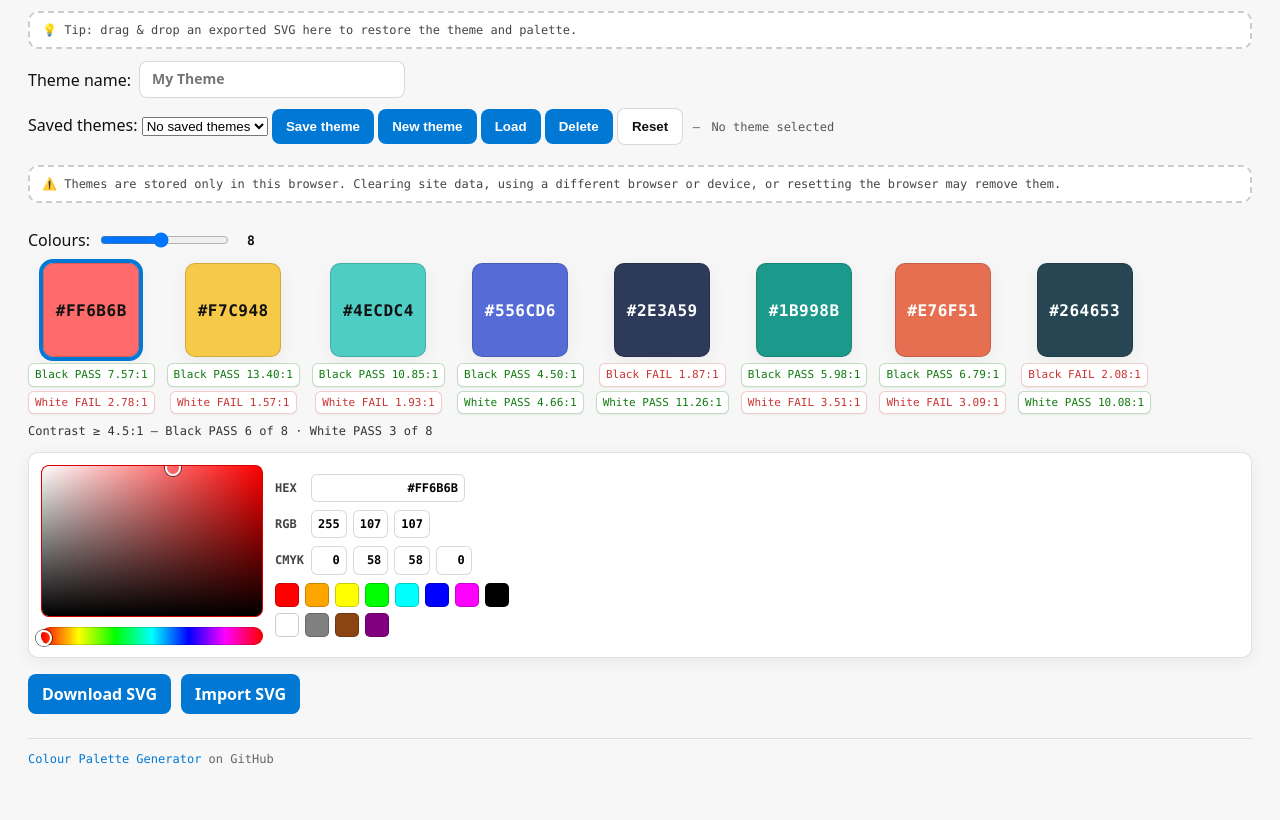
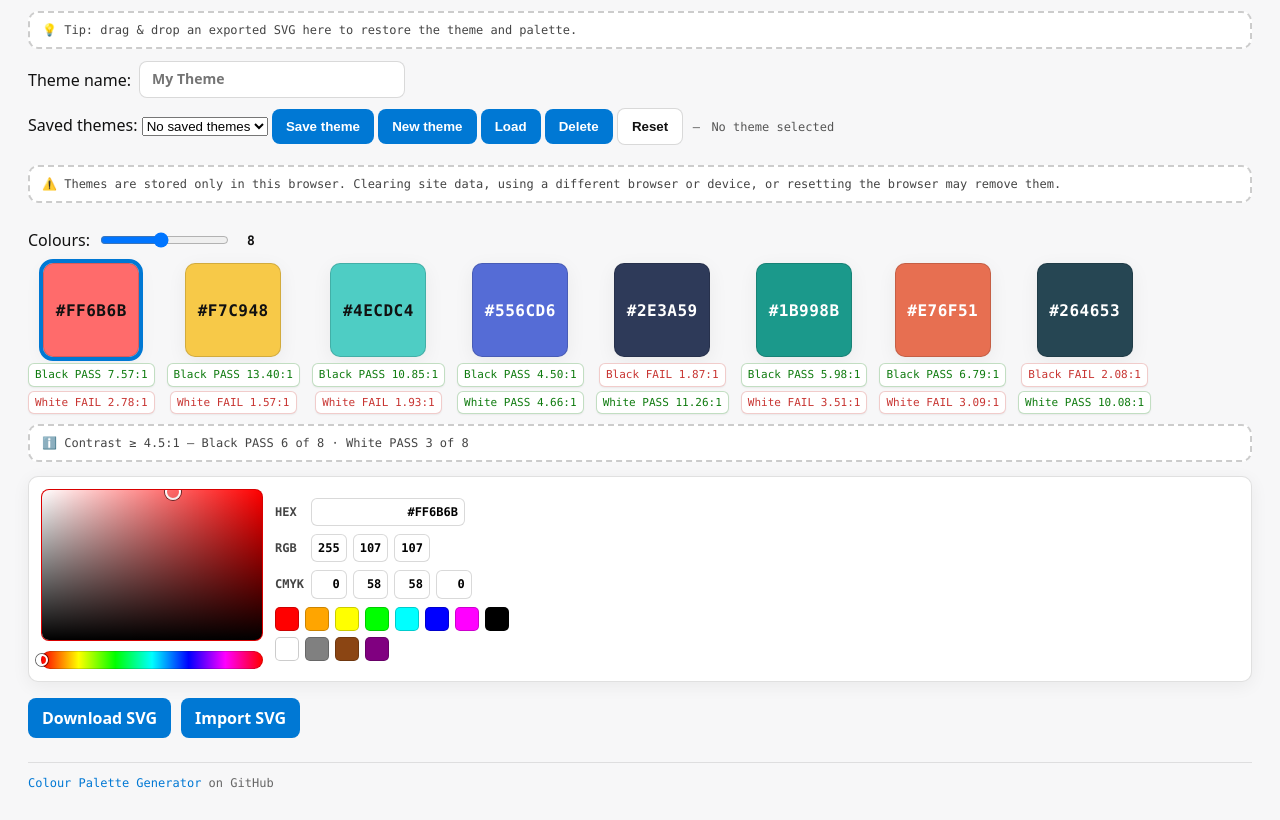
Before and after one commit to filcuk/colour-palette-generator, a plain HTML site: page index.html in a window 1280 px wide. Shown: the part 93-913 px from the top of the page. Before the commit the page ends 889 px from the top, so only its background shows below. Drawn offline with Linux system fonts and the light colour scheme.

Commit message:
Minor adjustments

```diff
--- a/index.html
+++ b/index.html
@@ -377,11 +377,11 @@
       width: 12px;
       height: 12px;
       margin-top: -6px;
-      transform: translateX(-6px);
       border: 2px solid #fff;
       border-radius: 50%;
       box-shadow: 0 0 0 1px rgba(0, 0, 0, .6);
       pointer-events: none;
+      box-sizing: border-box;
     }
 
     .picker-hex {
@@ -480,7 +480,7 @@
   <!-- Swatches row (dynamically rendered) -->
   <div class="row" id="row" role="group" aria-label="Color swatches"></div>
 
-  <div class="summary" id="summary">Contrast summary: —</div>
+  <p class="tip" id="summary">ℹ️ Contrast summary: —</div>
 
   <!-- Picker panel -->
   <div class="picker-panel" id="pickerPanel" hidden>
@@ -839,7 +839,7 @@
         if (rW >= 4.5) passW++; else failW++;
       });
       if (passB + failB + passW + failW === 0) summaryEl.textContent = 'Contrast summary: —';
-      else summaryEl.textContent = `Contrast ≥ 4.5:1 — Black PASS ${passB} of ${passB + failB} · White PASS ${passW} of ${passW + failW}`;
+      else summaryEl.textContent = `ℹ️ Contrast ≥ 4.5:1 — Black PASS ${passB} of ${passB + failB} · White PASS ${passW} of ${passW + failW}`;
     }
 
     // ========= Slider (1–16), Theme name =========
@@ -1093,7 +1093,7 @@
       svEl.style.background = base;
       const rect = hueEl.getBoundingClientRect();
       const x = (ph / 360) * rect.width;
-      hueHandle.style.left = x + 'px';
+      hueHandle.style.left = (x - 6) + 'px';
       const hex = hsvToHex(ph, ps, pv);
       pickerPreview(hex);
       applyColorToActive(hex);
@@ -1129,7 +1129,7 @@
       const base = hsvToHex(ph, 1, 1);
       svEl.style.background = base;
       const hueRect = hueEl.getBoundingClientRect();
-      hueHandle.style.left = (h / 360) * hueRect.width + 'px';
+      hueHandle.style.left = ((h / 360) * hueRect.width - 6) + 'px';
       positionSvHandle();
     }
     function svEventToSV(e) {
```
